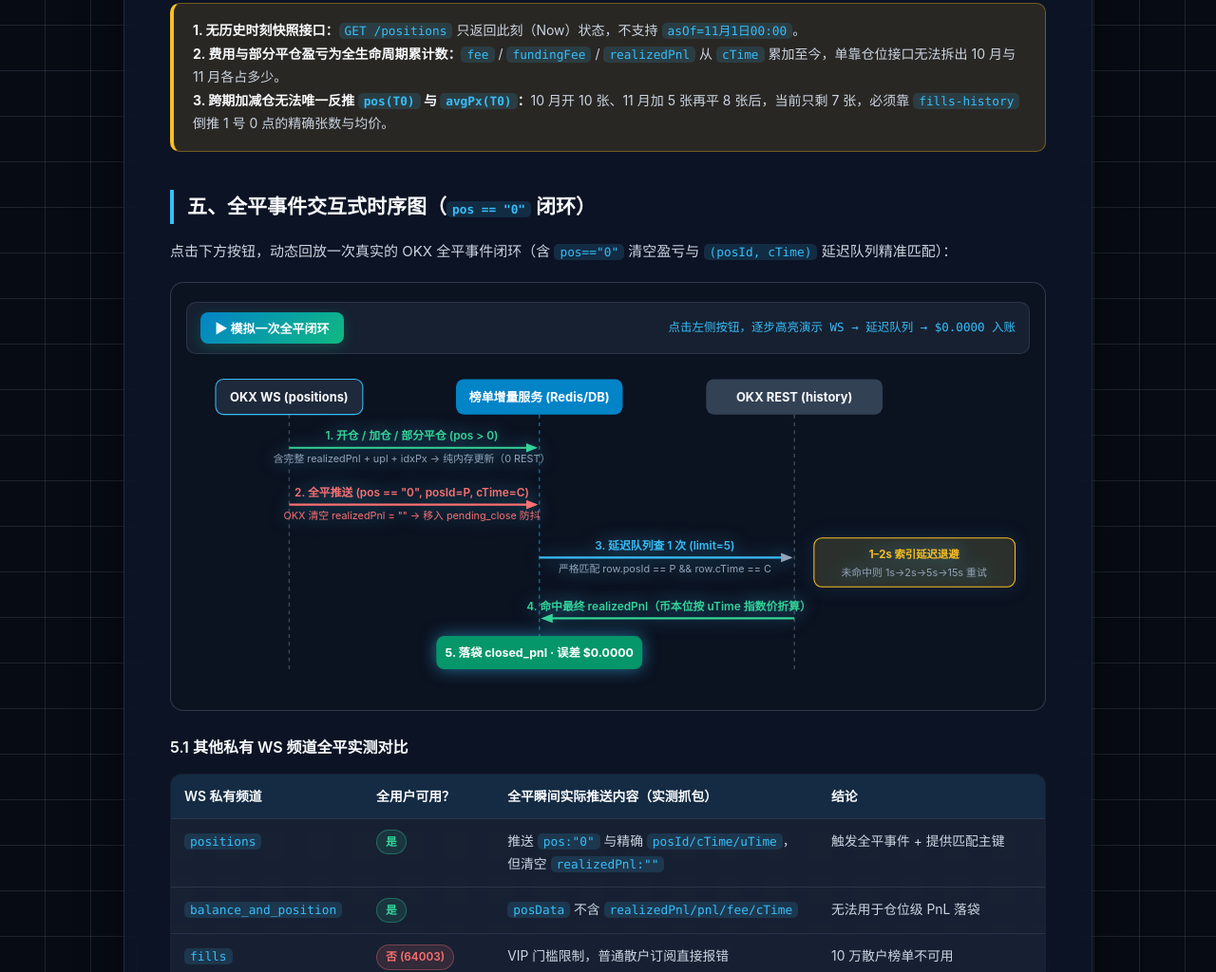
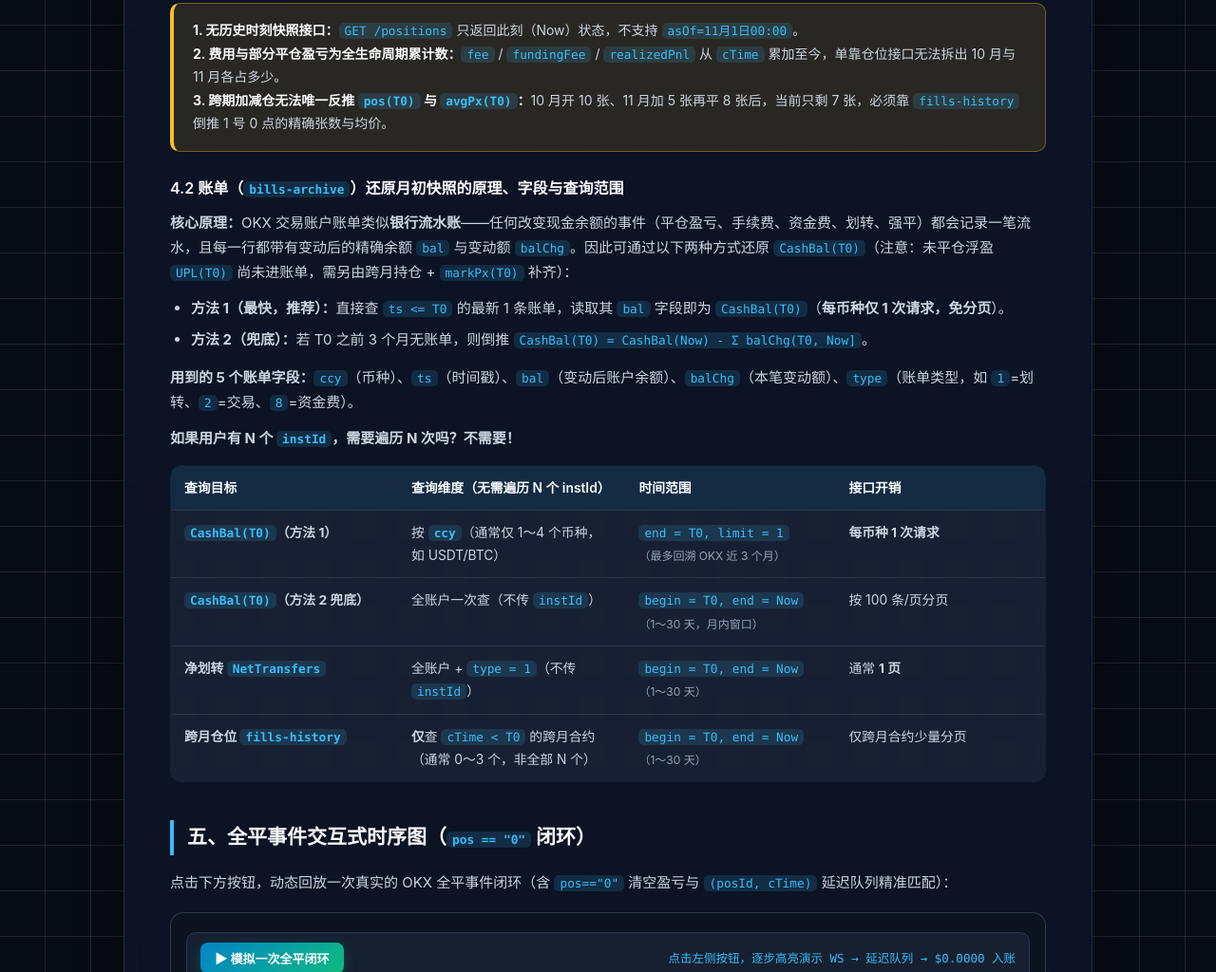
Before and after one commit to sydowma/okx-pnl-verifier, a plain HTML site: page report.html in a window 1280 px wide. Shown: the part 3189-4213 px from the top of the page at 95% size. Drawn offline with Linux system fonts and the light colour scheme.

Commit message:
docs: explain bills-archive T0 reconstruction principle, fields, and query scope in report.html and REPORT.md

```diff
--- a/report.html
+++ b/report.html
@@ -813,6 +813,51 @@
         <strong>2. 费用与部分平仓盈亏为全生命周期累计数：</strong><code>fee</code> / <code>fundingFee</code> / <code>realizedPnl</code> 从 <code>cTime</code> 累加至今，单靠仓位接口无法拆出 10 月与 11 月各占多少。<br/>
         <strong>3. 跨期加减仓无法唯一反推 <code>pos(T0)</code> 与 <code>avgPx(T0)</code>：</strong>10 月开 10 张、11 月加 5 张再平 8 张后，当前只剩 7 张，必须靠 <code>fills-history</code> 倒推 1 号 0 点的精确张数与均价。
       </div>
+
+      <h3>4.2 账单（<code>bills-archive</code>）还原月初快照的原理、字段与查询范围</h3>
+      <p><strong>核心原理：</strong>OKX 交易账户账单类似<strong>银行流水账</strong>——任何改变现金余额的事件（平仓盈亏、手续费、资金费、划转、强平）都会记录一笔流水，且每一行都带有变动后的精确余额 <code>bal</code> 与变动额 <code>balChg</code>。因此可通过以下两种方式还原 <code>CashBal(T0)</code>（注意：未平仓浮盈 <code>UPL(T0)</code> 尚未进账单，需另由跨月持仓 + <code>markPx(T0)</code> 补齐）：</p>
+      <ul>
+        <li><strong>方法 1（最快，推荐）：</strong>直接查 <code>ts &lt;= T0</code> 的最新 1 条账单，读取其 <code>bal</code> 字段即为 <code>CashBal(T0)</code>（<strong>每币种仅 1 次请求，免分页</strong>）。</li>
+        <li><strong>方法 2（兜底）：</strong>若 T0 之前 3 个月无账单，则倒推 <code>CashBal(T0) = CashBal(Now) - Σ balChg(T0, Now]</code>。</li>
+      </ul>
+      <p><strong>用到的 5 个账单字段：</strong><code>ccy</code>（币种）、<code>ts</code>（时间戳）、<code>bal</code>（变动后账户余额）、<code>balChg</code>（本笔变动额）、<code>type</code>（账单类型，如 <code>1</code>=划转、<code>2</code>=交易、<code>8</code>=资金费）。</p>
+      <p><strong>如果用户有 N 个 <code>instId</code>，需要遍历 N 次吗？不需要！</strong></p>
+      <table>
+        <thead>
+          <tr>
+            <th style="width:26%;">查询目标</th>
+            <th style="width:26%;">查询维度（无需遍历 N 个 instId）</th>
+            <th style="width:24%;">时间范围</th>
+            <th style="width:24%;">接口开销</th>
+          </tr>
+        </thead>
+        <tbody>
+          <tr>
+            <td><strong><code>CashBal(T0)</code>（方法 1）</strong></td>
+            <td>按 <strong><code>ccy</code></strong>（通常仅 1～4 个币种，如 USDT/BTC）</td>
+            <td><code>end = T0, limit = 1</code><br/><span style="font-size:12px;color:var(--muted);">（最多回溯 OKX 近 3 个月）</span></td>
+            <td><strong>每币种 1 次请求</strong></td>
+          </tr>
+          <tr>
+            <td><strong><code>CashBal(T0)</code>（方法 2 兜底）</strong></td>
+            <td>全账户一次查（不传 <code>instId</code>）</td>
+            <td><code>begin = T0, end = Now</code><br/><span style="font-size:12px;color:var(--muted);">（1～30 天，月内窗口）</span></td>
+            <td>按 100 条/页分页</td>
+          </tr>
+          <tr>
+            <td><strong>净划转 <code>NetTransfers</code></strong></td>
+            <td>全账户 + <code>type = 1</code>（不传 <code>instId</code>）</td>
+            <td><code>begin = T0, end = Now</code><br/><span style="font-size:12px;color:var(--muted);">（1～30 天）</span></td>
+            <td>通常 <strong>1 页</strong></td>
+          </tr>
+          <tr>
+            <td><strong>跨月仓位 <code>fills-history</code></strong></td>
+            <td><strong>仅</strong>查 <code>cTime &lt; T0</code> 的跨月合约（通常 0～3 个，非全部 N 个）</td>
+            <td><code>begin = T0, end = Now</code><br/><span style="font-size:12px;color:var(--muted);">（1～30 天）</span></td>
+            <td>仅跨月合约少量分页</td>
+          </tr>
+        </tbody>
+      </table>
     </section>
 
     <!-- SECTION 5 -->
```
Also changed, not shown: 1 other file.
